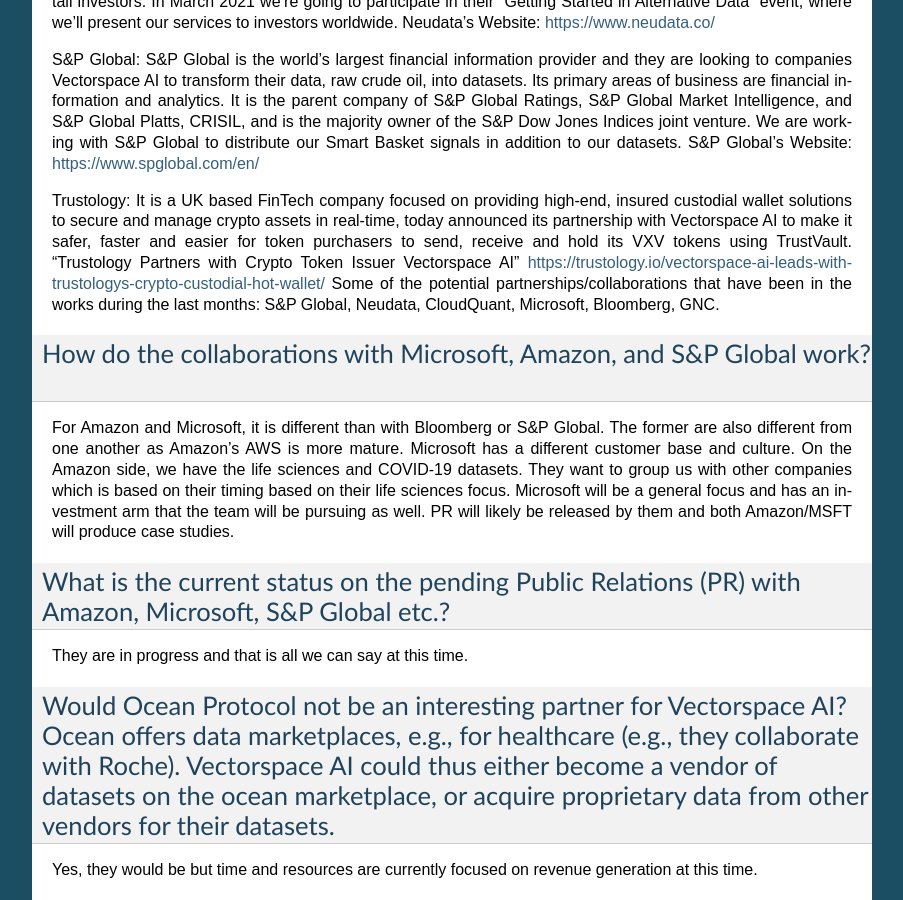
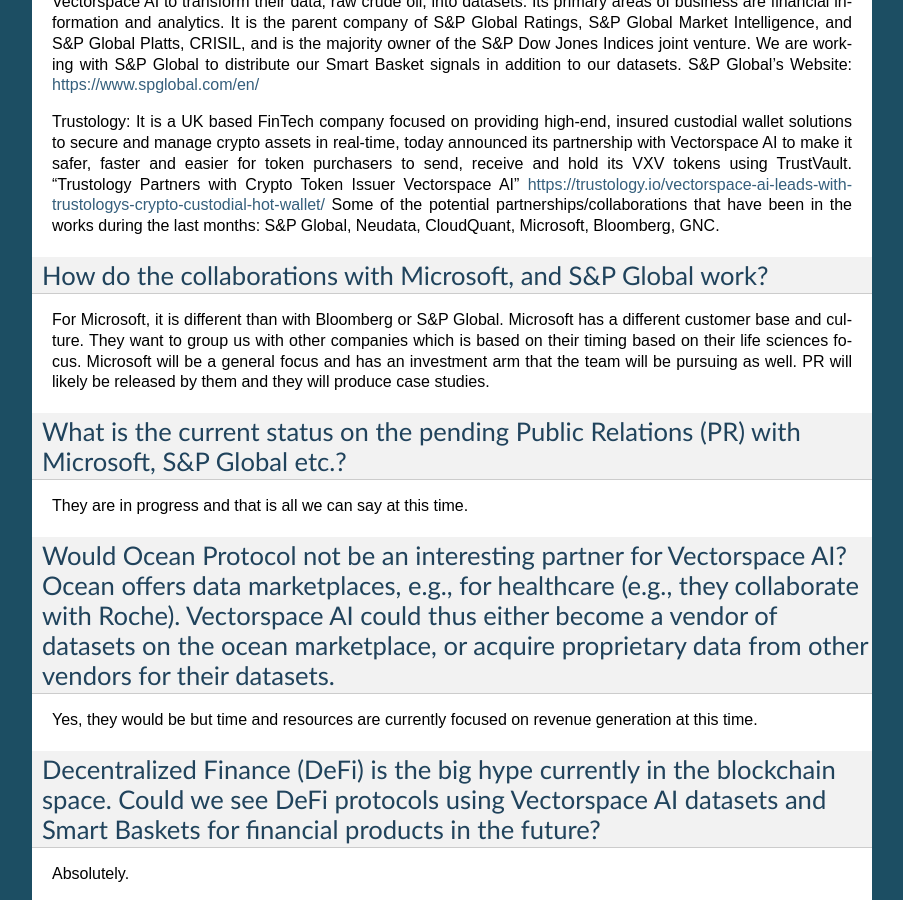
Before and after one commit to vxvfaq/vxvfaq, a Sphinx documentation site: the page built from docs/partnerscustomers.rst, in a window 1280 px wide and 900 px high, scrolled down 2933 px. Shown: the whole window, without its empty margins (198-1101 px from the left). Built offline with Sphinx 7.4.7, drawn with Linux system fonts in a browser that asks for light colours; some of the changed text lies outside the part shown.

Commit message:
Update partnerscustomers.rst

```diff
--- a/docs/partnerscustomers.rst
+++ b/docs/partnerscustomers.rst
@@ -79,9 +79,6 @@
 Who are Vectorspace AI’s current partners/collaborators?
 -------
 
-Amazon: “COVID-19 Drug Repurposing Datasets Now Available in Collaboration with Vectorspace AI, Amazon & Microsoft”
-https://www.prnewswire.com/news-releases/covid-19-drug-repurposing-datasets-now-available-in-collaboration-with-vectorspace-ai-amazon--microsoft-301030507.html
-
 CERN – European Organization for Nuclear Research: It is an academic collaboration based on datasets related to particle physics. We intend to apply what we learn in that area in an inter-disciplinary way to biosciences datasets.
 CERN’s Website: https://home.cern/
 
@@ -111,12 +108,12 @@
 https://trustology.io/vectorspace-ai-leads-with-trustologys-crypto-custodial-hot-wallet/
 Some of the potential partnerships/collaborations that have been in the works during the last months: S&P Global, Neudata, CloudQuant, Microsoft, Bloomberg, GNC.
 
-How do the collaborations with Microsoft, Amazon, and S&P Global work?
+How do the collaborations with Microsoft, and S&P Global work?
 -------
 
-For Amazon and Microsoft, it is different than with Bloomberg or S&P Global. The former are also different from one another as Amazon's AWS is more mature. Microsoft has a different customer base and culture. On the Amazon side, we have the life sciences and COVID-19 datasets. They want to group us with other companies which is based on their timing based on their life sciences focus. Microsoft will be a general focus and has an investment arm that the team will be pursuing as well. PR will likely be released by them and both Amazon/MSFT will produce case studies.
+For Microsoft, it is different than with Bloomberg or S&P Global. Microsoft has a different customer base and culture. They want to group us with other companies which is based on their timing based on their life sciences focus. Microsoft will be a general focus and has an investment arm that the team will be pursuing as well. PR will likely be released by them and they will produce case studies.
 
-What is the current status on the pending Public Relations (PR) with Amazon, Microsoft, S&P Global etc.?
+What is the current status on the pending Public Relations (PR) with Microsoft, S&P Global etc.?
 -------
 
 They are in progress and that is all we can say at this time.
```
